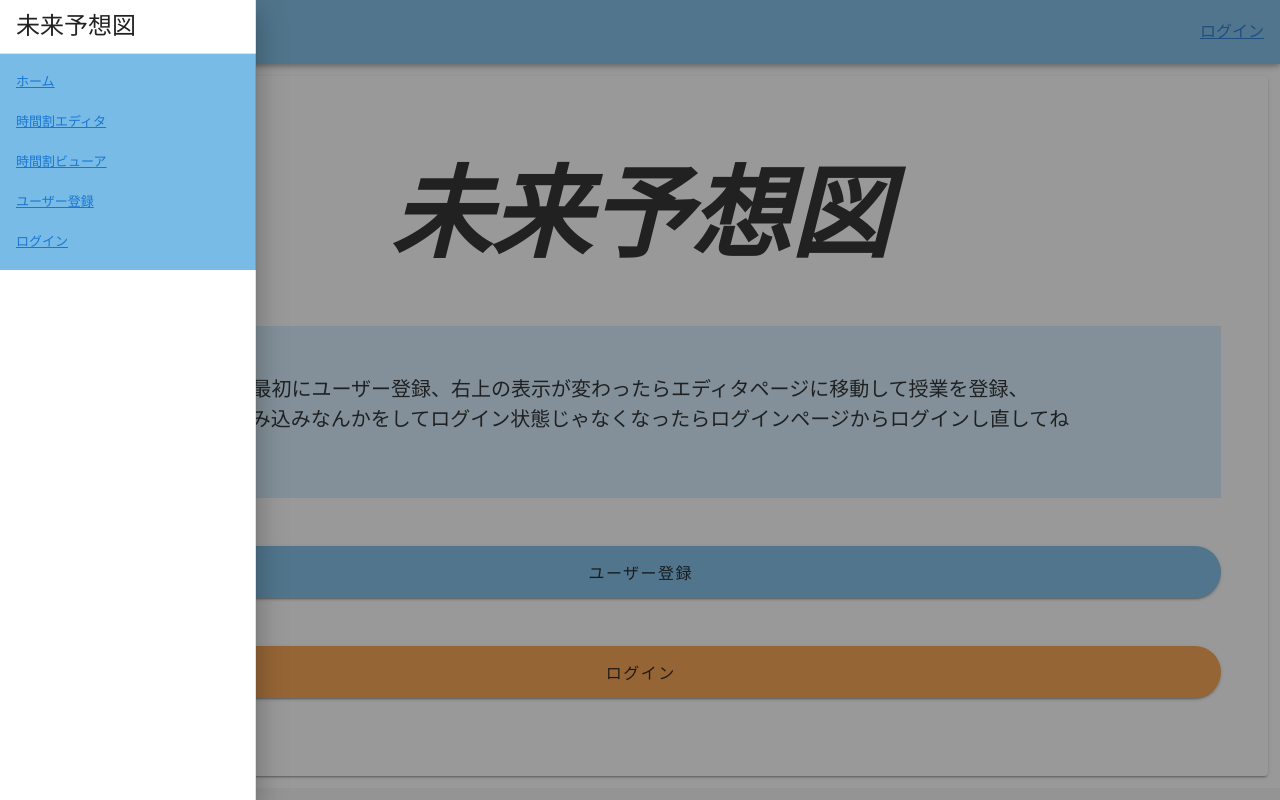
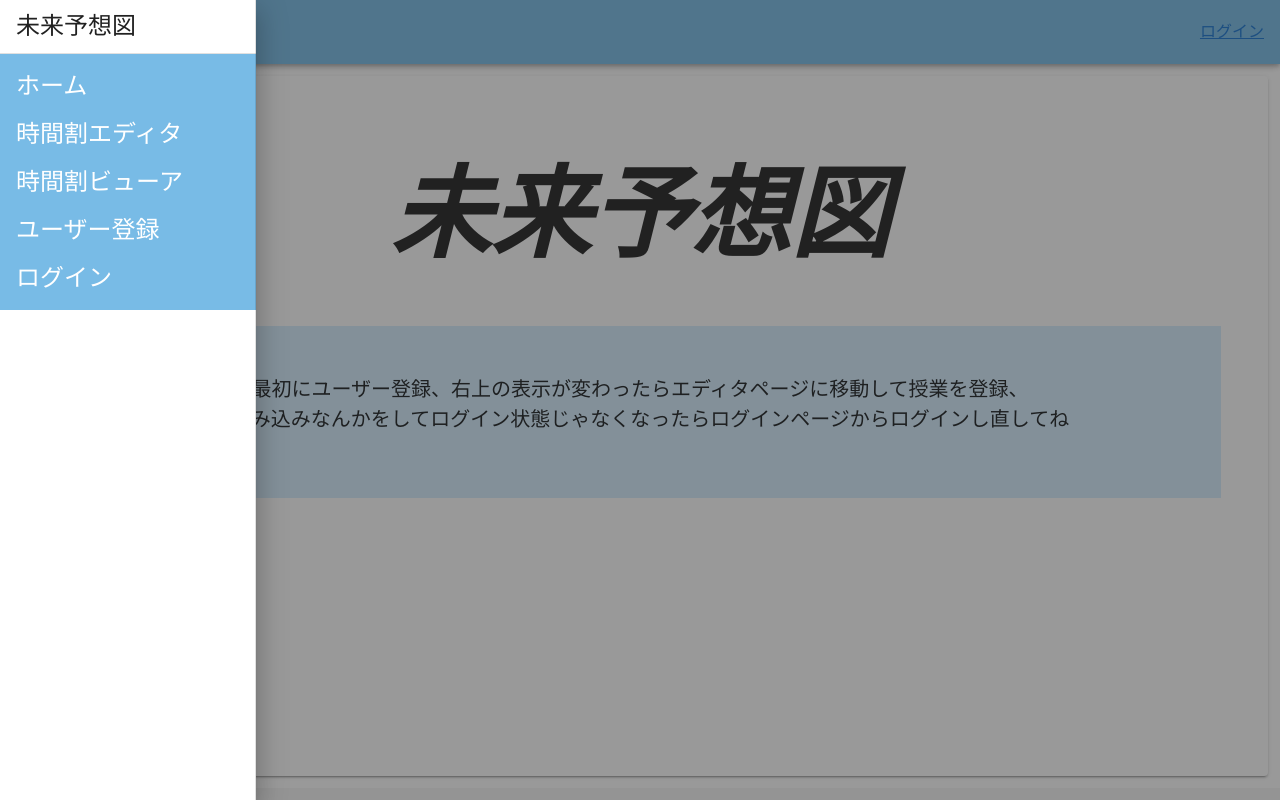
Before and after one commit to SystemEngineeringTeam/koukaten2019_front_vuetify, a Vue app: page / in a window 1280 px wide. Both pictures are taken after a click on the button 28 px from the left and 32 px from the top of the page. Built offline with nearby package versions, Linux system fonts and the light colour scheme.

Commit message:
ログイン時にホームでログインボタンなどを消した

```diff
--- a/src/App.vue
+++ b/src/App.vue
@@ -16,7 +16,7 @@
           <v-list-item v-for="item in login_menu" :key="item.title" :value="item.link">
             <v-list-item-content>
               <v-list-item-title>
-                <router-link :to="item.link">{{ item.title }}</router-link>
+                <router-link :to="item.link" class="headline text_none white--text">{{ item.title }}</router-link>
               </v-list-item-title>
             </v-list-item-content>
           </v-list-item>
@@ -32,9 +32,9 @@
                   class="headline text_none white--text"
                   >{{ item.title }}</router-link
                 >
-                <router-link v-else :to="item.link" class="headline text_none white--text">{{
-                  item.title
-                }}</router-link>
+                <router-link v-else :to="item.link" class="headline text_none white--text">
+                  {{ item.title }}
+                </router-link>
               </v-list-item-title>
             </v-list-item-content>
           </v-list-item>
--- a/src/pages/Home.vue
+++ b/src/pages/Home.vue
@@ -21,12 +21,16 @@
             </v-sheet>
             <router-link to="/Initial_Registration" class="none_text">
               <div class="my-12">
-                <v-btn rounded block x-large color="#78BBE6">ユーザー登録</v-btn>
+                <v-btn rounded block x-large color="#78BBE6" v-if="this.$store.state.user.logined == false"
+                  >ユーザー登録</v-btn
+                >
               </div>
             </router-link>
             <router-link to="/Login" class="none_text">
               <div class="my-12">
-                <v-btn rounded block x-large color="#F99F48">ログイン</v-btn>
+                <v-btn rounded block x-large color="#F99F48" v-if="this.$store.state.user.logined == false"
+                  >ログイン</v-btn
+                >
               </div>
             </router-link>
           </v-col>
```
